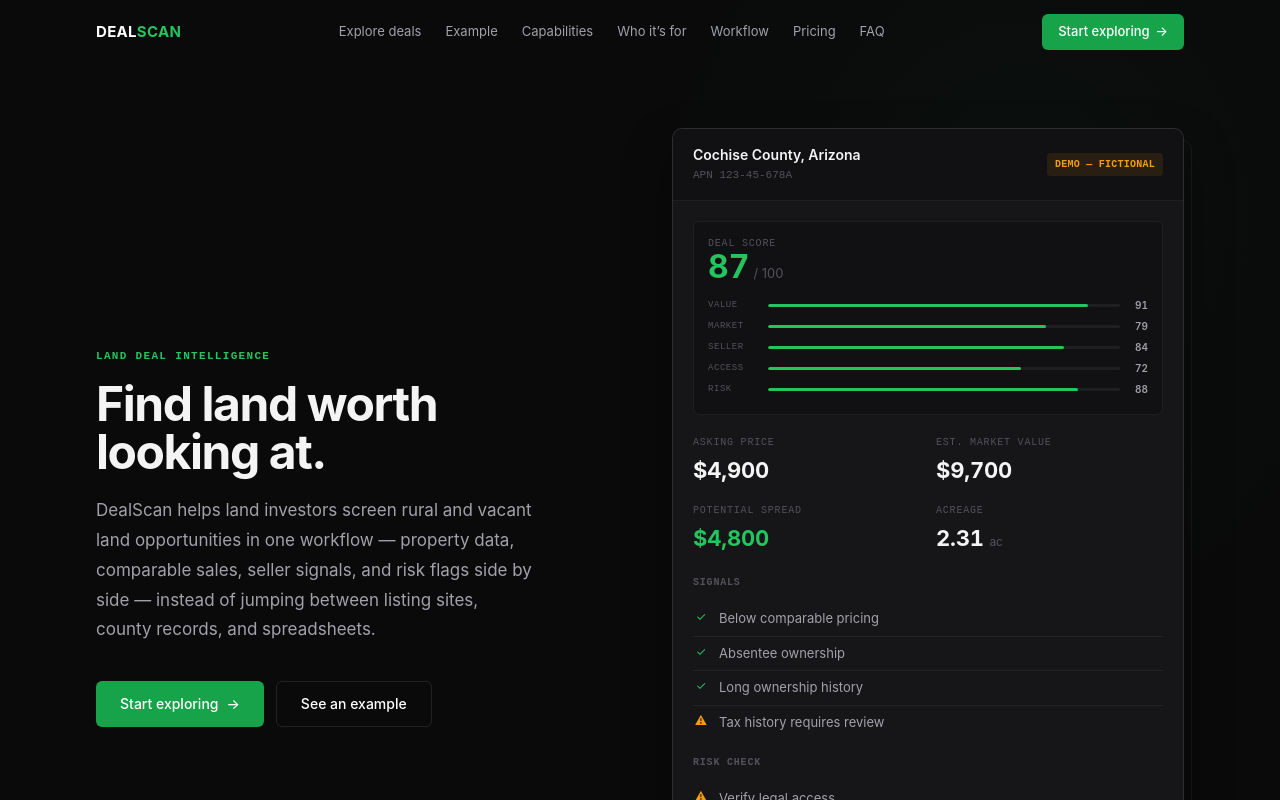
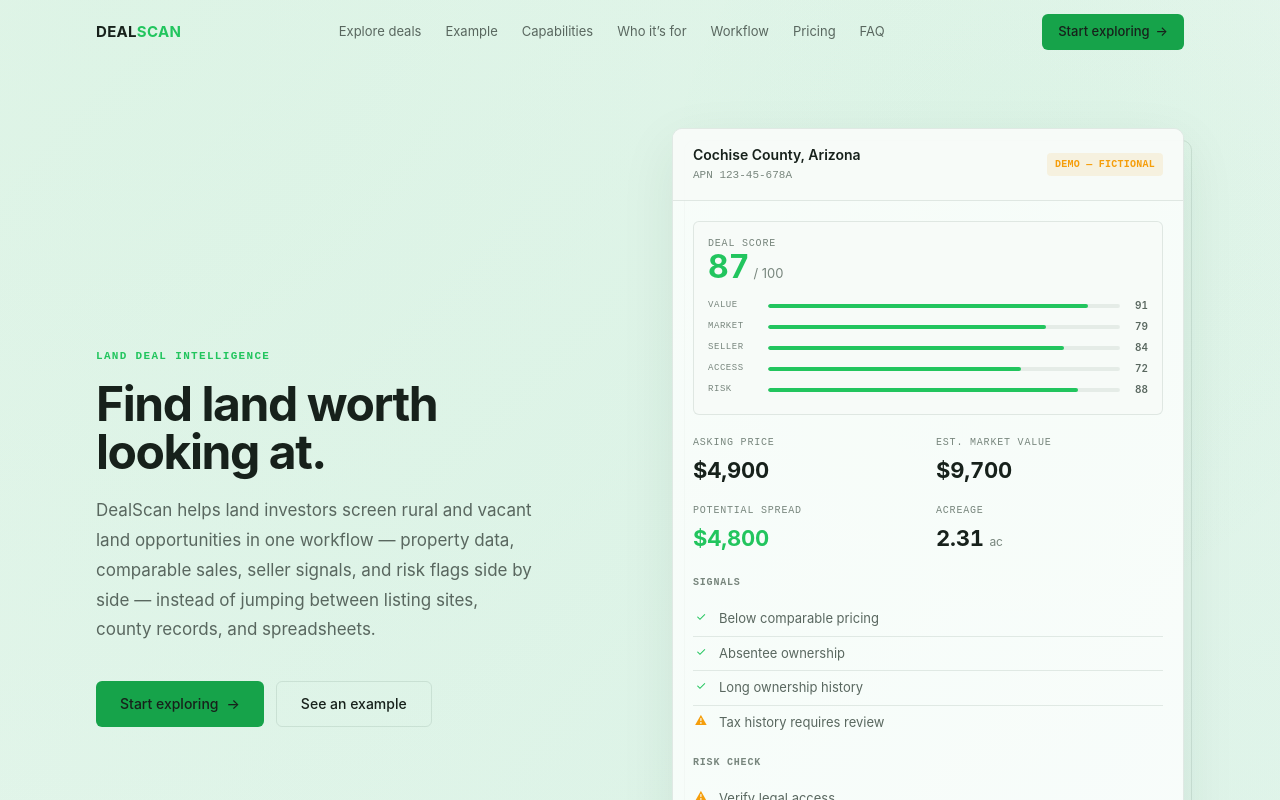
Before and after one commit to doriaphiri82-glitch/dealscan, a Next.js app in the folder landing/: page / in a window 1280 px wide. Shown: the top 800 px of the page. Built offline with nearby package versions, Linux system fonts and the light colour scheme.

Commit message:
feat(ui): introduce light glassmorphic DealScan visual system

```diff
--- a/landing/app/globals.css
+++ b/landing/app/globals.css
@@ -2,20 +2,19 @@
 @tailwind components;
 @tailwind utilities;
 
-@import url('https://fonts.googleapis.com/css2?family=Inter:wght@300;400;500;600;700&family=JetBrains+Mono:wght@400;500&display=swap');
+@import url('https://fonts.googleapis.com/css2?family=Inter:wght@300;400;500;600;700;800&family=JetBrains+Mono:wght@400;500;600&display=swap');
 
 :root {
-  --foreground: #F4F4F5;
-  --background: #0A0A0B;
-  --surface: #161618;
-  --surface-2: #111113;
-  --border: rgba(255,255,255,0.06);
-  --border-strong: rgba(255,255,255,0.1);
-  --accent: #22C55E;
-  --accent-muted: #16A34A;
-  --text-secondary: #A1A1AA;
-  --text-tertiary: #52525B;
-  /* Motion tokens */
+  --foreground: #17211b;
+  --background: #f6faf7;
+  --surface: rgba(255,255,255,0.78);
+  --surface-2: rgba(244,248,245,0.86);
+  --border: rgba(20,45,31,0.09);
+  --border-strong: rgba(20,45,31,0.14);
+  --accent: #16a34a;
+  --accent-muted: #15803d;
+  --text-secondary: #536158;
+  --text-tertiary: #87948b;
   --ease-out: cubic-bezier(0.16, 1, 0.3, 1);
   --dur-micro: 180ms;
   --dur-component: 400ms;
@@ -25,53 +24,75 @@
 
 body {
   color: var(--foreground);
-  background: var(--background);
+  background:
+    radial-gradient(circle at 8% 0%, rgba(34,197,94,0.10), transparent 28%),
+    radial-gradient(circle at 92% 12%, rgba(16,185,129,0.07), transparent 24%),
+    var(--background);
   font-family: 'Inter', system-ui, sans-serif;
   -webkit-font-smoothing: antialiased;
   -moz-osx-font-smoothing: grayscale;
 }
 
-html {
-  scroll-behavior: smooth;
+html { scroll-behavior: smooth; }
+
+::-webkit-scrollbar { width: 7px; }
+::-webkit-scrollbar-track { background: #f0f5f1; }
+::-webkit-scrollbar-thumb { background: #c9d5cc; border-radius: 999px; }
+::-webkit-scrollbar-thumb:hover { background: #aabbb0; }
+
+/* Light theme compatibility for existing component tokens. */
+main { background: transparent !important; color: var(--foreground) !important; }
+[class~="bg-[#0A0A0B]"] { background: transparent !important; }
+[class~="bg-[#111113]"] { background: rgba(247,250,248,0.82) !important; }
+[class~="bg-[#161618]"] { background: rgba(255,255,255,0.76) !important; box-shadow: 0 18px 55px rgba(24,48,34,0.08) !important; }
+[class~="text-[#F4F4F5]"], [class~="text-white"] { color: #17211b !important; }
+[class~="text-[#E4E4E7]"] { color: #2f3c34 !important; }
+[class~="text-[#A1A1AA]"] { color: #59675f !important; }
+[class~="text-[#71717A]"], [class~="text-[#52525B]"] { color: #78867d !important; }
+[class~="border-white/10"], [class~="border-white/[0.06]"], [class~="border-white/[0.04]"] { border-color: rgba(25,57,38,0.10) !important; }
+[class~="hover:bg-white/5"]:hover, [class~="hover:bg-white/[0.02]"]:hover { background: rgba(22,163,74,0.045) !important; }
+
+/* Custom glass surfaces: deliberately subtle, not a generic UI-kit look. */
+.glass-panel {
+  background: rgba(255,255,255,0.68);
+  border: 1px solid rgba(27,68,43,0.10);
+  box-shadow: 0 20px 60px rgba(31,58,41,0.08), inset 0 1px 0 rgba(255,255,255,0.9);
+  backdrop-filter: blur(18px);
+  -webkit-backdrop-filter: blur(18px);
 }
 
-::-webkit-scrollbar { width: 6px; }
-::-webkit-scrollbar-track { background: #0A0A0B; }
-::-webkit-scrollbar-thumb { background: #27272A; border-radius: 3px; }
-::-webkit-scrollbar-thumb:hover { background: #3F3F46; }
-
-/* Animations */
+/* Ambient motion and tactile interactions. */
 @keyframes fadeInUp {
   from { opacity: 0; transform: translateY(20px); }
   to { opacity: 1; transform: translateY(0); }
 }
-
 @keyframes navIn {
   from { opacity: 0; transform: translateY(-8px); }
   to { opacity: 1; transform: translateY(0); }
 }
-
-.animate-fade-in-up {
-  animation: fadeInUp 0.7s var(--ease-out) forwards;
+@keyframes softFloat {
+  0%, 100% { transform: translate3d(0,0,0); }
+  50% { transform: translate3d(0,-7px,0); }
+}
+@keyframes pulseRing {
+  0%, 100% { box-shadow: 0 0 0 0 rgba(22,163,74,0.0); }
+  50% { box-shadow: 0 0 0 7px rgba(22,163,74,0.07); }
 }
 
-.animate-nav-in {
-  animation: navIn 0.6s var(--ease-out) both;
-}
-
+.animate-fade-in-up { animation: fadeInUp 0.7s var(--ease-out) forwards; }
+.animate-nav-in { animation: navIn 0.6s var(--ease-out) both; }
 .delay-100 { animation-delay: 0.1s; }
 .delay-200 { animation-delay: 0.2s; }
 .delay-300 { animation-delay: 0.3s; }
 .delay-400 { animation-delay: 0.4s; }
 .delay-500 { animation-delay: 0.5s; }
 
-/* Hero staged analysis sequence — one-time, only when JS is present */
 .js .hero-stage { opacity: 0; }
 .js .hero-stage.stage-in { animation: fadeInUp 0.7s var(--ease-out) forwards; }
-.js .hero-card { opacity: 0; transform: translateY(16px); transition: opacity 0.7s var(--ease-out), transform 0.7s var(--ease-out); }
+.js .hero-card { opacity: 0; transform: translateY(16px); transition: opacity 0.7s var(--ease-out), transform 0.7s var(--ease-out), box-shadow 250ms ease; }
 .js .hero-card.settled { opacity: 1; transform: translateY(0); }
+.hero-card:hover { box-shadow: 0 28px 75px rgba(31,58,41,0.13) !important; }
 
-/* Scroll reveal — gated on .js so content is never hidden without JS */
 .js [data-reveal] {
   opacity: 0;
   transform: translateY(20px);
@@ -79,100 +100,54 @@
   transition-delay: var(--reveal-delay, 0ms);
   will-change: opacity, transform;
 }
-.js [data-reveal].revealed {
-  opacity: 1;
-  transform: translateY(0);
+.js [data-reveal].revealed { opacity: 1; transform: translateY(0); }
+
+/* Give major interactive cards a bespoke lift rather than template-like hover states. */
+#capabilities [class~="transition-colors"] { transition: transform 260ms var(--ease-out), box-shadow 260ms var(--ease-out), border-color 260ms ease !important; }
+#capabilities [class~="transition-colors"]:hover { transform: translateY(-4px); box-shadow: 0 18px 45px rgba(31,58,41,0.09); }
+
+/* Focus visibility for keyboard users. */
+a:focus-visible, button:focus-visible, input:focus-visible, summary:focus-visible {
+  outline: 2px solid var(--accent);
+  outline-offset: 3px;
+  border-radius: 6px;
 }
-
-/* Focus visibility for keyboard users */
-a:focus-visible,
-button:focus-visible,
-input:focus-visible,
-summary:focus-visible {
-  outline: 2px solid var(--accent);
-  outline-offset: 2px;
-  border-radius: 4px;
+.skip-link {
+  position: absolute; left: -9999px; top: 0; z-index: 100;
+  background: #fff; color: #17211b; padding: 10px 16px;
+  border: 1px solid var(--border-strong); border-radius: 0 0 8px 0; font-size: 13px;
 }
-
-/* Skip link */
-.skip-link {
-  position: absolute;
-  left: -9999px;
-  top: 0;
-  z-index: 100;
-  background: var(--surface);
-  color: var(--foreground);
-  padding: 10px 16px;
-  border: 1px solid var(--border-strong);
-  border-radius: 0 0 6px 0;
-  font-size: 13px;
-}
-.skip-link:focus {
-  left: 0;
-}
-
-.font-mono {
-  font-family: 'JetBrains Mono', 'SF Mono', monospace;
-}
+.skip-link:focus { left: 0; }
+.font-mono { font-family: 'JetBrains Mono', 'SF Mono', monospace; }
 
 /* Parcel map */
-.parcel-outline {
-  stroke-dasharray: 300;
-  stroke-dashoffset: 300;
-  transition: stroke-dashoffset 1.2s cubic-bezier(0.16, 1, 0.3, 1);
-}
+.parcel-outline { stroke-dasharray: 300; stroke-dashoffset: 300; transition: stroke-dashoffset 1.2s var(--ease-out); }
 .parcel-outline.drawn { stroke-dashoffset: 0; }
-.comp-marker {
-  opacity: 0; transform: scale(0.5);
-  transition: opacity 0.4s cubic-bezier(0.16, 1, 0.3, 1), transform 0.4s cubic-bezier(0.16, 1, 0.3, 1);
-}
+.comp-marker { opacity: 0; transform: scale(0.5); transition: opacity 0.4s var(--ease-out), transform 0.4s var(--ease-out); }
 .comp-marker.visible { opacity: 1; transform: scale(1); }
-
-/* Table row reveal */
-.table-row-reveal {
-  opacity: 0; transform: translateY(8px);
-  transition: opacity 0.4s cubic-bezier(0.16, 1, 0.3, 1), transform 0.4s cubic-bezier(0.16, 1, 0.3, 1);
-}
-.table-row-reveal.row-visible {
-  opacity: 1; transform: translateY(0);
-}
-
-/* Tabular numerals for data */
+.table-row-reveal { opacity: 0; transform: translateY(8px); transition: opacity 0.4s var(--ease-out), transform 0.4s var(--ease-out); }
+.table-row-reveal.row-visible { opacity: 1; transform: translateY(0); }
 .tabular-nums { font-variant-numeric: tabular-nums; }
 
-/* Hero score mini-bars */
 .mini-bar-row { display: flex; align-items: center; gap: 8px; padding: 3px 0; }
-.mini-bar-label { width: 52px; font-size: 9px; font-weight: 500; text-transform: uppercase; letter-spacing: 0.06em; color: #52525B; font-family: 'JetBrains Mono', monospace; }
-.mini-bar-track { flex: 1; height: 3px; background: rgba(255,255,255,0.06); border-radius: 2px; overflow: hidden; }
-.mini-bar-fill { height: 100%; background: #22C55E; border-radius: 2px; width: 0%; transition: width var(--dur-data) var(--ease-out); }
-.mini-bar-val { width: 20px; font-size: 10px; font-weight: 600; color: #A1A1AA; text-align: right; font-variant-numeric: tabular-nums; }
+.mini-bar-label { width: 52px; font-size: 9px; font-weight: 500; text-transform: uppercase; letter-spacing: 0.06em; color: #78867d; font-family: 'JetBrains Mono', monospace; }
+.mini-bar-track { flex: 1; height: 4px; background: rgba(27,68,43,0.08); border-radius: 999px; overflow: hidden; }
+.mini-bar-fill { height: 100%; background: #22c55e; border-radius: 999px; width: 0%; transition: width var(--dur-data) var(--ease-out); }
+.mini-bar-val { width: 20px; font-size: 10px; font-weight: 600; color: #59675f; text-align: right; font-variant-numeric: tabular-nums; }
 
-/* DealScore breakdown bars (sample deal) */
 .score-bar-row { display: grid; grid-template-columns: 64px 1fr 28px; align-items: center; gap: 12px; padding: 6px 0; }
-.score-bar-label { font-size: 10px; font-weight: 500; text-transform: uppercase; letter-spacing: 0.08em; color: #71717A; font-family: 'JetBrains Mono', monospace; }
-.score-bar-track { height: 4px; background: rgba(255,255,255,0.06); border-radius: 2px; overflow: hidden; }
-.score-bar-fill { height: 100%; background: #22C55E; border-radius: 2px; width: 0%; transition: width 1s var(--ease-out); }
-.score-bar-val { font-size: 12px; font-weight: 600; color: #E4E4E7; text-align: right; font-variant-numeric: tabular-nums; }
+.score-bar-label { font-size: 10px; font-weight: 500; text-transform: uppercase; letter-spacing: 0.08em; color: #78867d; font-family: 'JetBrains Mono', monospace; }
+.score-bar-track { height: 4px; background: rgba(27,68,43,0.08); border-radius: 999px; overflow: hidden; }
+.score-bar-fill { height: 100%; background: #22c55e; border-radius: 999px; width: 0%; transition: width 1s var(--ease-out); }
+.score-bar-val { font-size: 12px; font-weight: 600; color: #2f3c34; text-align: right; font-variant-numeric: tabular-nums; }
 
-/* Workflow progressive line */
-.workflow-line {
-  position: absolute; top: 36px; left: 10%; right: 10%; height: 1px;
-  background: rgba(255,255,255,0.1);
-  transform: scaleX(0); transform-origin: left;
-  transition: transform 1.4s var(--ease-out);
-}
+.workflow-line { position: absolute; top: 36px; left: 10%; right: 10%; height: 1px; background: rgba(27,68,43,0.12); transform: scaleX(0); transform-origin: left; transition: transform 1.4s var(--ease-out); }
 .workflow-line.drawn { transform: scaleX(1); }
-
-/* Comparable sales table */
 .comps-table th, .comps-table td { font-variant-numeric: tabular-nums; }
 .comps-table td.num, .comps-table th.num { text-align: right; }
 
 @media (prefers-reduced-motion: reduce) {
-  *, *::before, *::after {
-    animation-duration: 0.01ms !important;
-    animation-iteration-count: 1 !important;
-    transition-duration: 0.01ms !important;
-  }
+  *, *::before, *::after { animation-duration: 0.01ms !important; animation-iteration-count: 1 !important; transition-duration: 0.01ms !important; }
   html { scroll-behavior: auto; }
   .parcel-outline { stroke-dashoffset: 0; }
   .comp-marker { opacity: 1; transform: scale(1); }
```
